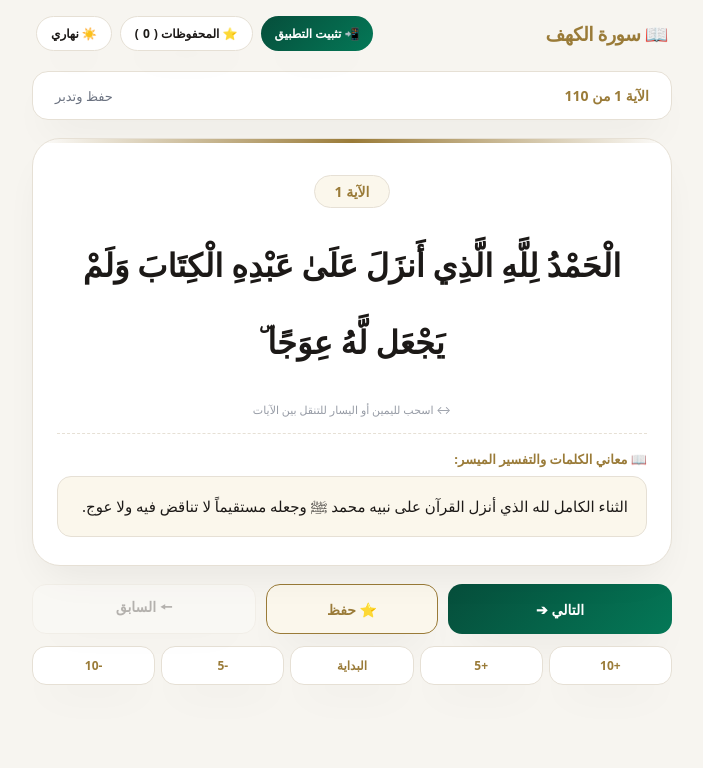
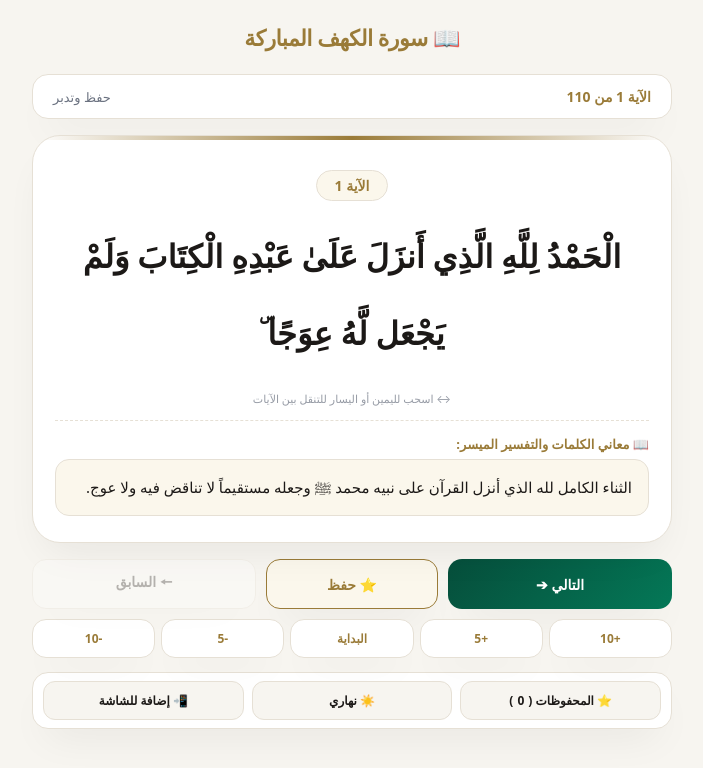
Before and after one commit to musabswetat/quraan, a plain HTML site: page index.html in a window 1280 px wide. Shown: the whole page, without its empty margins (288-991 px from the left). Drawn offline with Linux system fonts and the light colour scheme.

Commit message:
Update index.html

```diff
--- a/index.html
+++ b/index.html
@@ -3,16 +3,15 @@
 <head>
     <meta charset="UTF-8">
     <meta name="viewport" content="width=device-width, initial-scale=1.0, maximum-scale=1.0, user-scalable=no">
-    <title>مصحف سورة الكهف - المقام الرفيع</title>
+    <title>مصحف سورة الكهف</title>
 
-    <!-- 📱 إعدادات التثبيت على اللانشر والشاشة الرئيسية (PWA) -->
+    <!-- إعدادات التثبيت على شاشة الهاتف واللانشر (PWA Standalone) -->
     <meta name="mobile-web-app-capable" content="yes">
     <meta name="apple-mobile-web-app-capable" content="yes">
     <meta name="apple-mobile-web-app-status-bar-style" content="black-translucent">
     <meta name="apple-mobile-web-app-title" content="سورة الكهف">
     <meta name="theme-color" content="#064E3B">
 
-    <!-- أيقونة وبيانات التثبيت المباشر -->
     <link rel="manifest" href="data:application/manifest+json;utf-8,%7B%22name%22%3A%22%D9%85%D8%B5%D8%AD%D9%81%20%D8%B3%D9%88%D8%B1%D8%A9%20%D8%A7%D9%84%D9%83%D9%87%D9%81%22%2C%22short_name%22%3A%22%D8%B3%D9%88%D8%B1%D8%A9%20%D8%A7%D9%84%D9%83%D9%87%D9%81%22%2C%22start_url%22%3A%22.%22%2C%22display%22%3A%22standalone%22%2C%22background_color%22%3A%22%23F7F5F0%22%2C%22theme_color%22%3A%22%23064E3B%22%2C%22icons%22%3A%5B%7B%22src%22%3A%22data%3Aimage%2Fsvg%2Bxml%2C%3Csvg%20xmlns%3D%27http%3A%2F%2Fwww.w3.org%2F2000%2Fsvg%27%20viewBox%3D%270%200%20512%20512%27%3E%3Crect%20width%3D%27512%27%20height%3D%27512%27%20rx%3D%27128%27%20fill%3D%27%23064E3B%27%2F%3E%3Ctext%20x%3D%2750%25%27%20y%3D%2755%25%27%20text-anchor%3D%27middle%27%20fill%3D%27%23D4AF37%27%20font-size%3D%27260%27%20dominant-baseline%3D%27middle%27%3E%F0%9F%93%96%3C%2Ftext%3E%3C%2Fsvg%3E%22%2C%22sizes%22%3A%22512x512%22%2C%22type%22%3A%22image%2Fsvg%2Bxml%22%7D%5D%7D">
 
     <style>
@@ -60,7 +59,7 @@
             background: var(--bg-base);
             color: var(--text-main);
             min-height: 100vh;
-            padding: 16px 16px 120px 16px;
+            padding: 16px 16px 140px 16px;
             transition: background 0.4s ease, color 0.4s ease;
             display: flex;
             flex-direction: column;
@@ -73,51 +72,21 @@
             max-width: 640px;
         }
 
-        /* الهيدر العلوي */
+        /* الهيدر العلوي (نظيف وبدون أزرار) */
         header {
-            display: flex;
-            justify-content: space-between;
-            align-items: center;
-            margin-bottom: 20px;
-            padding: 0 4px;
+            text-align: center;
+            margin-bottom: 16px;
+            padding: 6px 0;
         }
 
         .app-title {
-            font-size: 19px;
-            font-weight: 800;
+            font-size: 22px;
+            font-weight: 900;
             color: var(--gold-primary);
             letter-spacing: -0.5px;
-            display: flex;
+            display: inline-flex;
             align-items: center;
             gap: 8px;
-        }
-
-        .header-controls {
-            display: flex;
-            gap: 8px;
-        }
-
-        .icon-btn {
-            background: var(--bg-card);
-            border: 1px solid var(--border-color);
-            color: var(--text-main);
-            padding: 8px 14px;
-            border-radius: 99px;
-            font-size: 12px;
-            font-weight: 700;
-            cursor: pointer;
-            box-shadow: var(--shadow);
-            transition: transform 0.2s;
-            display: inline-flex;
-            align-items: center;
-            gap: 4px;
-        }
-        .icon-btn:active { transform: scale(0.96); }
-
-        .btn-install {
-            background: linear-gradient(135deg, var(--emerald) 0%, #047857 100%);
-            color: #FFFFFF;
-            border: none;
         }
 
         /* شريط التقدم */
@@ -125,23 +94,23 @@
             background: var(--bg-card);
             border: 1px solid var(--border-color);
             border-radius: 16px;
-            padding: 14px 22px;
-            margin-bottom: 18px;
+            padding: 12px 20px;
+            margin-bottom: 16px;
             display: flex;
             justify-content: space-between;
             align-items: center;
             box-shadow: var(--shadow);
         }
 
-        /* بطاقة الآية الكبرى مع تأثير السحب اللمسي */
+        /* بطاقة الآية الكبرى */
         .quran-manuscript-card {
             background: var(--bg-card);
             border: 1px solid var(--border-color);
             border-radius: var(--radius);
-            padding: 36px 24px 28px 24px;
+            padding: 34px 22px 26px 22px;
             box-shadow: var(--shadow);
             text-align: center;
-            margin-bottom: 18px;
+            margin-bottom: 16px;
             position: relative;
             overflow: hidden;
             touch-action: pan-y;
@@ -164,11 +133,11 @@
             background: var(--gold-light);
             color: var(--gold-primary);
             border: 1px solid var(--border-color);
-            padding: 6px 20px;
+            padding: 5px 18px;
             border-radius: 99px;
             font-size: 14px;
             font-weight: 800;
-            margin-bottom: 20px;
+            margin-bottom: 18px;
         }
 
         /* خط الآية الكبير والواضح */
@@ -178,30 +147,30 @@
             line-height: 2.4;
             color: var(--text-main);
             font-family: 'Amiri', 'Traditional Arabic', serif;
-            margin-bottom: 20px;
+            margin-bottom: 18px;
             direction: rtl;
         }
 
         .swipe-hint {
             font-size: 11px;
             color: var(--text-muted);
-            margin-bottom: 16px;
+            margin-bottom: 14px;
             opacity: 0.7;
         }
 
         /* صندوق التفسير المفتوح دائماً */
         .tafsir-box-wrapper {
-            margin-top: 16px;
+            margin-top: 14px;
             text-align: right;
             border-top: 1px dashed var(--border-color);
-            padding-top: 16px;
+            padding-top: 14px;
         }
 
         .tafsir-title {
             font-size: 13px;
             font-weight: 800;
             color: var(--gold-primary);
-            margin-bottom: 8px;
+            margin-bottom: 6px;
             display: flex;
             align-items: center;
             gap: 6px;
@@ -210,7 +179,7 @@
         .tafsir-body {
             background: var(--gold-light);
             border-radius: 14px;
-            padding: 16px 18px;
+            padding: 14px 16px;
             font-size: 15px;
             line-height: 1.85;
             color: var(--text-main);
@@ -222,7 +191,7 @@
             display: grid;
             grid-template-columns: 1.3fr 1fr 1.3fr;
             gap: 10px;
-            margin-bottom: 12px;
+            margin-bottom: 10px;
         }
 
         /* شريط التنقل السريع */
@@ -230,7 +199,7 @@
             display: grid;
             grid-template-columns: repeat(5, 1fr);
             gap: 6px;
-            margin-bottom: 20px;
+            margin-bottom: 14px;
         }
 
         .action-btn {
@@ -275,6 +244,35 @@
             background: var(--bg-card);
         }
 
+        /* 📍 شريط الخيارات السفلي (تم نقل الأزرار العلوية إليه) */
+        .bottom-tools-bar {
+            display: grid;
+            grid-template-columns: 1fr 1fr 1fr;
+            gap: 8px;
+            background: var(--bg-card);
+            border: 1px solid var(--border-color);
+            padding: 8px 10px;
+            border-radius: 16px;
+            box-shadow: var(--shadow);
+        }
+
+        .tool-btn {
+            background: var(--bg-base);
+            border: 1px solid var(--border-color);
+            color: var(--text-main);
+            padding: 10px 8px;
+            border-radius: 12px;
+            font-size: 12px;
+            font-weight: 700;
+            cursor: pointer;
+            display: flex;
+            align-items: center;
+            justify-content: center;
+            gap: 4px;
+            transition: transform 0.15s;
+        }
+        .tool-btn:active { transform: scale(0.96); }
+
         /* شاشة المحفوظات */
         .review-panel { display: none; }
         .review-panel.active { display: block; }
@@ -298,14 +296,9 @@
 <body>
 
     <div class="container">
-        <!-- الهيدر العلوي -->
+        <!-- الهيدر العلوي النظيف -->
         <header>
-            <div class="app-title">📖 سورة الكهف</div>
-            <div class="header-controls">
-                <button class="icon-btn btn-install" id="installBtn" onclick="installToLauncher()">📲 تثبيت التطبيق</button>
-                <button class="icon-btn" id="viewToggleBtn" onclick="toggleReviewView()">⭐ المحفوظات (<span id="savedCounter">0</span>)</button>
-                <button class="icon-btn" onclick="toggleTheme()" id="themeBtn">☀️ نهاري</button>
-            </div>
+            <div class="app-title">📖 سورة الكهف المباركة</div>
         </header>
 
         <!-- لوحة القراءة والتحفيظ -->
@@ -315,7 +308,7 @@
                 <span style="font-size: 13px; color: var(--text-muted);">حفظ وتدبر</span>
             </div>
 
-            <!-- بطاقة الآية الكبرى مع دعم السحب اللمسي والفأرة -->
+            <!-- بطاقة الآية الكبرى مع السحب اللمسي -->
             <div class="quran-manuscript-card" id="quranCardArea">
                 <span class="verse-number-frame" id="verseNumDisplay">الآية 1</span>
 
@@ -350,11 +343,21 @@
                 <button class="action-btn btn-jump" onclick="jumpStep(-5)">-5</button>
                 <button class="action-btn btn-jump" onclick="jumpStep(-10)">-10</button>
             </div>
+
+            <!-- 📍 شريط الأدوات السفلي المدمج -->
+            <div class="bottom-tools-bar">
+                <button class="tool-btn" id="viewToggleBtn" onclick="toggleReviewView()">⭐ المحفوظات (<span id="savedCounter">0</span>)</button>
+                <button class="tool-btn" onclick="toggleTheme()" id="themeBtn">☀️ نهاري</button>
+                <button class="tool-btn" onclick="installToLauncher()">📲 إضافة للشاشة</button>
+            </div>
         </div>
 
         <!-- لوحة المحفوظات للمراجعة -->
         <div class="review-panel" id="reviewPanel">
-            <h2 style="font-size: 18px; font-weight: 800; margin-bottom: 16px; color: var(--gold-primary);">⭐ الآيات المحفوظة للمراجعة</h2>
+            <div style="display:flex; justify-content:space-between; align-items:center; margin-bottom:16px;">
+                <h2 style="font-size: 18px; font-weight: 800; color: var(--gold-primary);">⭐ الآيات المحفوظة للمراجعة</h2>
+                <button class="tool-btn" onclick="toggleReviewView()">📖 العودة للمصحف</button>
+            </div>
             <div id="reviewItemsContainer"></div>
         </div>
     </div>
@@ -475,14 +478,14 @@
         ];
 
         // تهيئة وحفظ الحالة
-        let appConfig = JSON.parse(localStorage.getItem('quran_kahf_complete_v110_final')) || {
+        let appConfig = JSON.parse(localStorage.getItem('quran_kahf_complete_v110_final_bottom')) || {
             activeIdx: 0,
             bookmarkedIds: [],
             themeMode: "light"
         };
 
         function persistState() {
-            localStorage.setItem('quran_kahf_complete_v110_final', JSON.stringify(appConfig));
+            localStorage.setItem('quran_kahf_complete_v110_final_bottom', JSON.stringify(appConfig));
             renderInterface();
         }
 
@@ -541,17 +544,14 @@
             isReviewMode = !isReviewMode;
             const readerNode = document.getElementById('readerPanel');
             const reviewNode = document.getElementById('reviewPanel');
-            const viewToggleNode = document.getElementById('viewToggleBtn');
 
             if (isReviewMode) {
                 readerNode.classList.add('hidden');
                 reviewNode.classList.add('active');
-                viewToggleNode.innerText = '📖 العودة للمصحف';
                 buildReviewList();
             } else {
                 readerNode.classList.remove('hidden');
                 reviewNode.classList.remove('active');
-                viewToggleNode.innerText = `⭐ المحفوظات (${appConfig.bookmarkedIds.length})`;
             }
         }
 
@@ -574,7 +574,7 @@
             document.getElementById('progressLabel').innerText = `الآية ${appConfig.activeIdx + 1} من ${totalCount}`;
             document.getElementById('verseNumDisplay').innerText = `الآية ${currentObj.id}`;
             document.getElementById('ayahTextDisplay').innerText = currentObj.text;
-            document.getElementById('tafsirBodyContent').innerText = currentObj.tafseer;
+            document.getElementById('tafsirBodyContent').innerText = currentObj.tafsseer || currentObj.tafseer;
 
             document.getElementById('prevBtnNode').disabled = appConfig.activeIdx === 0;
             document.getElementById('nextBtnNode').disabled = appConfig.activeIdx === totalCount - 1;
@@ -661,26 +661,19 @@
             }
         }
 
-        // --- محرك التثبيت على اللانشر (PWA Installer) ---
+        // إضافة للشاشة / التثبيت
         let deferredPrompt;
         window.addEventListener('beforeinstallprompt', (e) => {
             e.preventDefault();
             deferredPrompt = e;
-            const installBtn = document.getElementById('installBtn');
-            if (installBtn) installBtn.style.display = 'inline-flex';
         });
 
         function installToLauncher() {
             if (deferredPrompt) {
                 deferredPrompt.prompt();
-                deferredPrompt.userChoice.then((choiceResult) => {
-                    if (choiceResult.outcome === 'accepted') {
-                        document.getElementById('installBtn').style.display = 'none';
-                    }
-                    deferredPrompt = null;
-                });
+                deferredPrompt = null;
             } else {
-                alert("لتثبيت التطبيق على الشاشة الرئيسية:\n1. اضغط على خيارات المتصفح (⋮ في الأعلى أو الأسفل).\n2. اختر 'إضافة إلى الشاشة الرئيسية' أو 'تثبيت التطبيق'.");
+                alert("اضغط على خيارات المتصفح (⋮) ثم اختر 'إضافة إلى الشاشة الرئيسية' أو 'Create shortcut' وسيتم تثبيته كتطبيق مستقل.");
             }
         }
 
```
